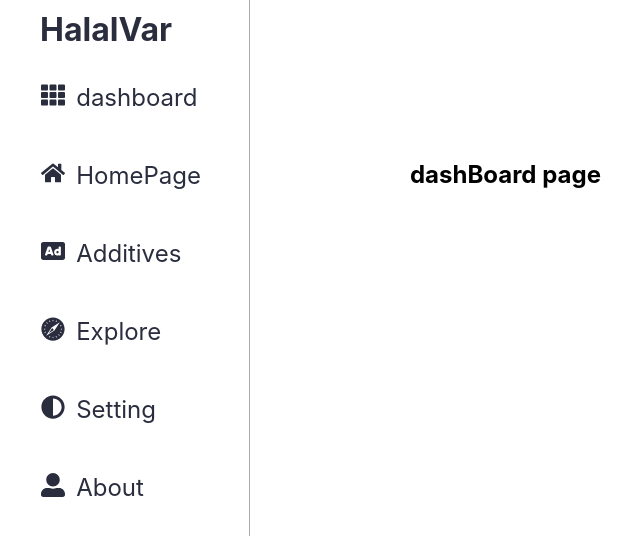
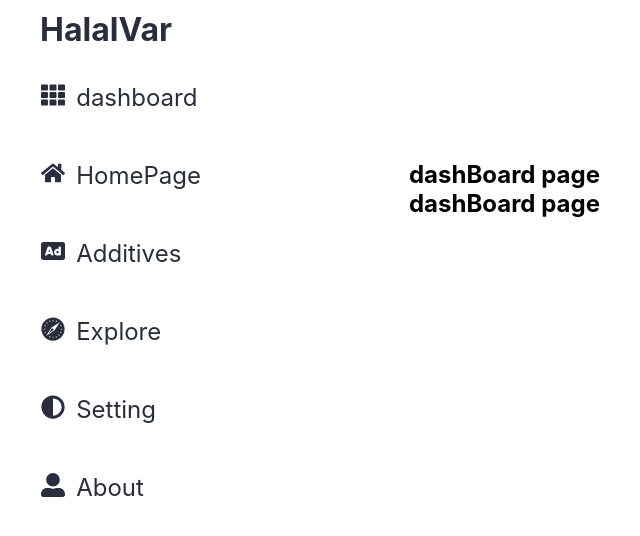
Before and after one commit to ghasemizade/test-router-react, a React (Create React App) app: page / in a window 1280 px wide. Shown: the top 536 px of the page, without its empty margins (7-647 px from the left). Built offline with nearby package versions, Linux system fonts and the light colour scheme.

Commit message:
update route page

```diff
--- a/src/App.css
+++ b/src/App.css
@@ -17,7 +17,8 @@ main{
     background-color: #fff;
     color: #eee;
     height: 100vh;
-    border-right: .1rem solid #aaa;
+    /* border-right: .1rem solid #aaa; */
+    /* position: fixed; */
 }
 .top-section{
     display: flex;
--- a/src/pages/About.jsx
+++ b/src/pages/About.jsx
@@ -2,8 +2,10 @@ import React from "react";
 
 const About = ()=> {
     return (
-        <div>
-            <h2>about page</h2>
+        <div className="container">
+            <div className="content">
+                <h2>about page</h2>
+            </div>
         </div>
     )
 }
--- a/src/pages/DashBoard.jsx
+++ b/src/pages/DashBoard.jsx
@@ -2,8 +2,11 @@ import React from "react";
 
 const DashBoard = ()=> {
     return (
-        <div>
-            <h2>dashBoard page</h2>
+        <div className="container">
+            <div className="content">
+                <h2>dashBoard page</h2>
+                <h2>dashBoard page</h2>
+            </div>
         </div>
     )
 }
```
